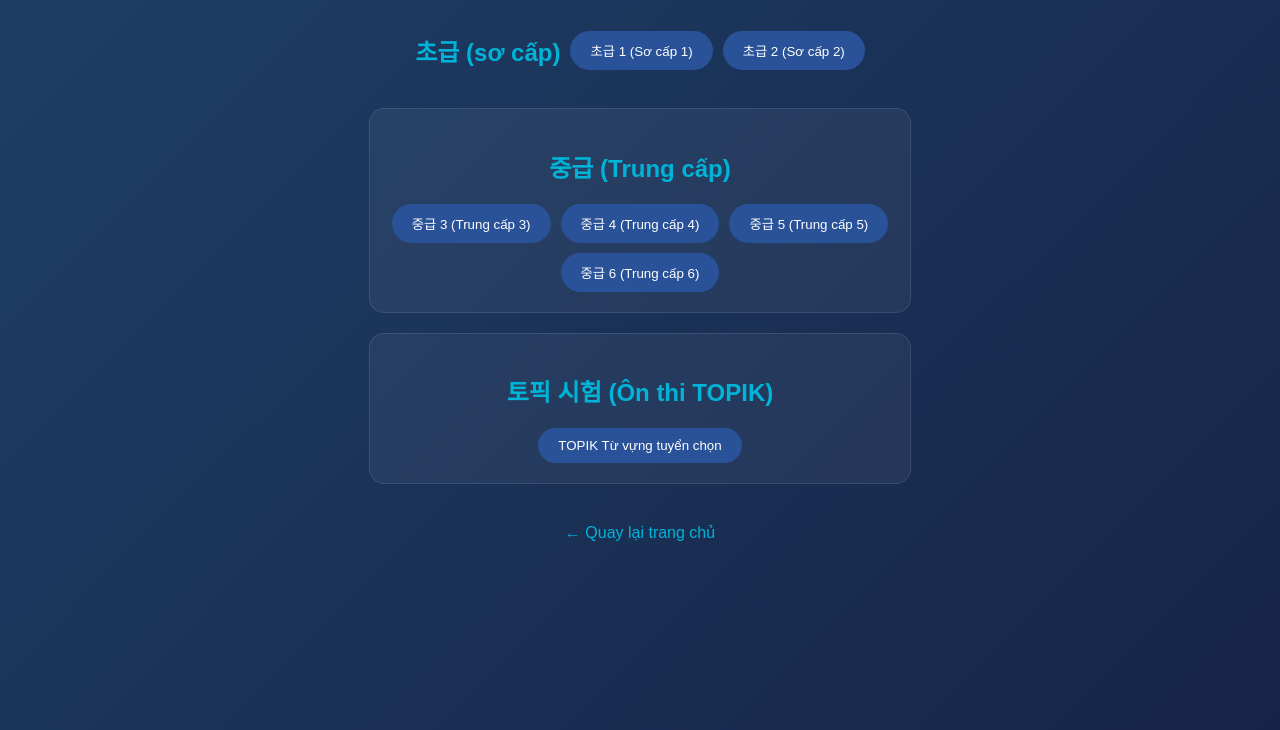
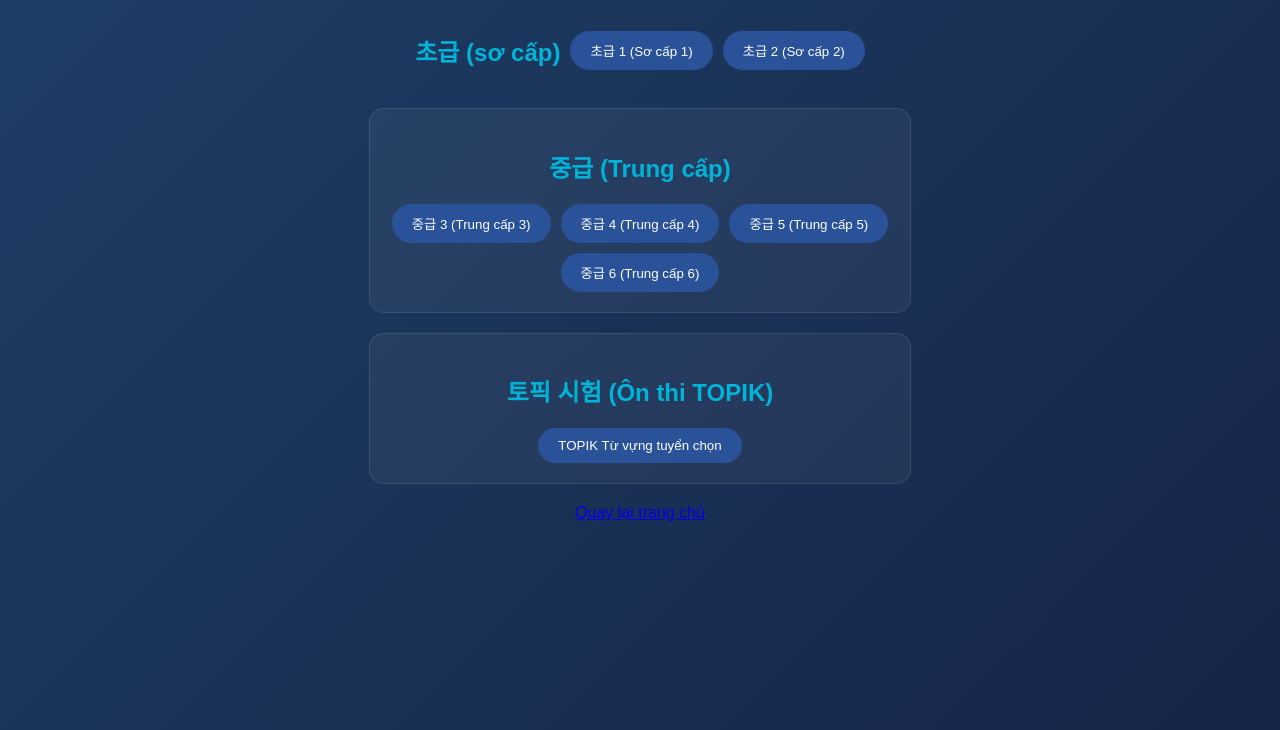
Before and after one commit to lekhanhlinh47bmt-dot/korean-learning-homepage, a plain HTML site: page vocab.html in a window 1280 px wide. Shown: the part 150-880 px from the top of the page. Drawn offline with Linux system fonts and the light colour scheme.

Commit message:
Update vocab.html

```diff
--- a/vocab.html
+++ b/vocab.html
@@ -82,7 +82,7 @@
         </div>
     </div>
     <div class="back-home">
-            <a href="/" class="back-link">← Quay lại trang chủ</a>
+            <a href="index.html">Quay lại trang chủ</a>
         <div id="vocab-content-area" style="margin-top: 30px;">
 
     <!-- Bảng từ vựng Sơ cấp 1 -->
```
